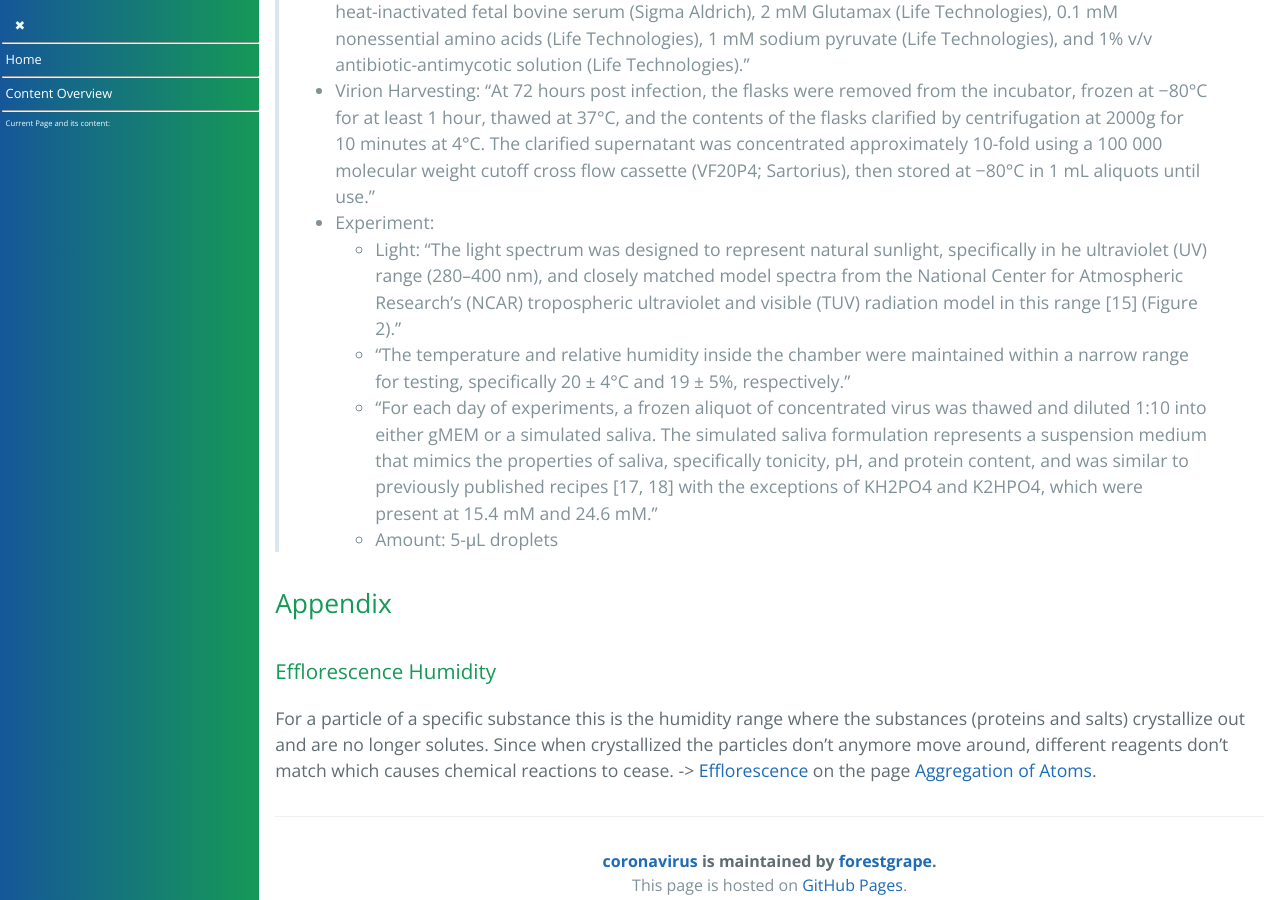
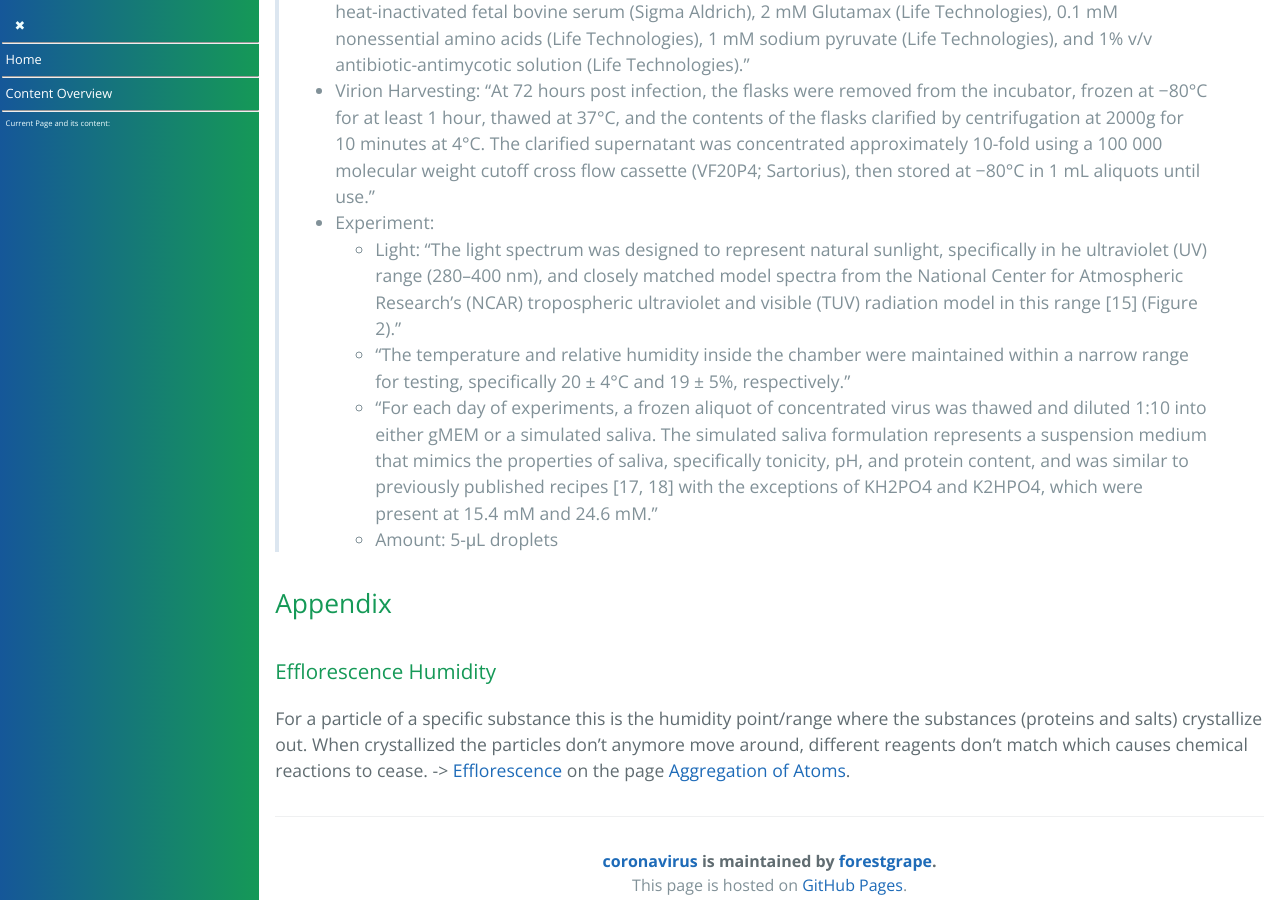
Before and after one commit to forestgrape/coronavirus, a Jekyll site: the page built from 2_biological/virion_viability.md, in a window 1280 px wide and 900 px high, scrolled down 28993 px. Built offline with Jekyll 4.4.1, drawn with Linux system fonts in a browser that asks for light colours; our own code applies the rules of GitHub Pages for plain Markdown files; some of the changed text lies outside the part shown.

Commit message:
formulations

```diff
--- a/2_biological/virion_viability.md
+++ b/2_biological/virion_viability.md
@@ -838,4 +838,4 @@
 ## Appendix
 
 ### Efflorescence Humidity
-For a particle of a specific substance this is the humidity range where the substances (proteins and salts) crystallize out and are no longer solutes. Since when crystallized the particles don't anymore move around, different reagents don't match which causes chemical reactions to cease. -> [Efflorescence](../9_physics/aggregations_of_atoms.md#efflorescence) on the page [Aggregation of Atoms](../9_physics/aggregations_of_atoms.md).
+For a particle of a specific substance this is the humidity point/range where the substances (proteins and salts) crystallize out. When crystallized the particles don't anymore move around, different reagents don't match which causes chemical reactions to cease. -> [Efflorescence](../9_physics/aggregations_of_atoms.md#efflorescence) on the page [Aggregation of Atoms](../9_physics/aggregations_of_atoms.md).
```
Also changed, not shown: other parts of 2_biological/virion_viability.md (+1 -1 lines).
